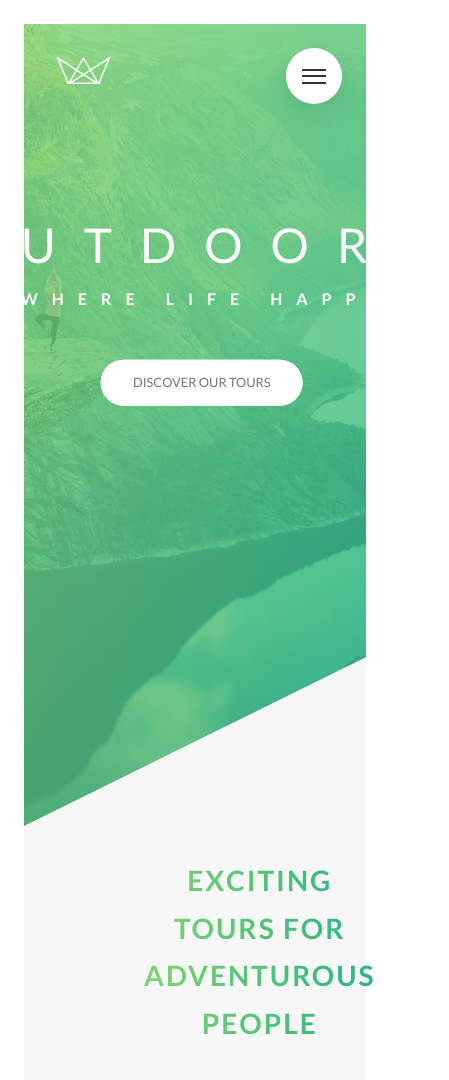
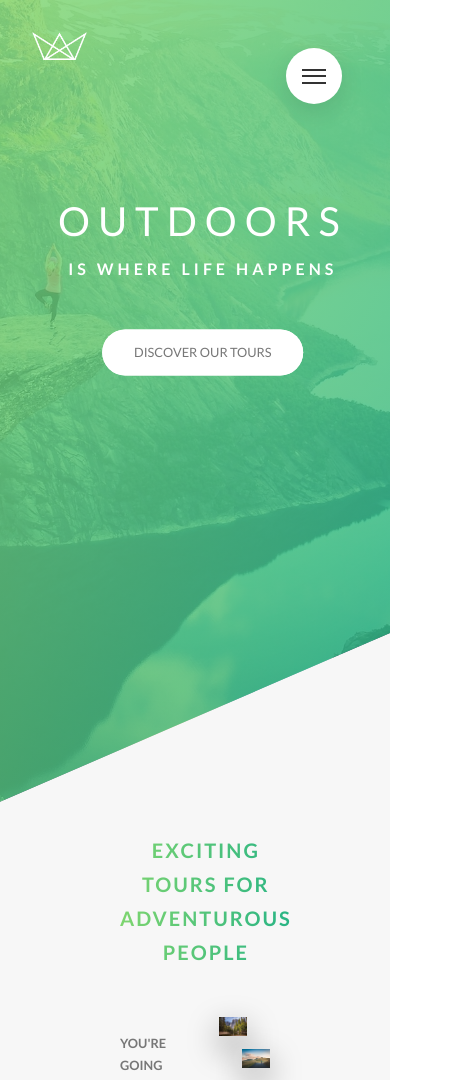
Before and after one commit to EmmanuelC1/Natours, a website: page index.html in a window 390 px wide. Shown: the top 1080 px of the page, 449 px wide, since content can reach past the window. Drawn offline with nearby package versions, Linux system fonts and the light colour scheme; files that its build step writes are made by us from their sources.

Commit message:
adds media queries for base + typography

```diff
--- a/sass/base/_base.scss
+++ b/sass/base/_base.scss
@@ -29,4 +29,9 @@ html {
 
 body {
   box-sizing: border-box;
+  padding: 3rem;
+
+  @include respond(tab-port) {
+    padding: 0;
+  }
 }
--- a/sass/base/_typography.scss
+++ b/sass/base/_typography.scss
@@ -4,7 +4,6 @@ body {
   /* font-size: 16px; */
   line-height: 1.7;
   color: $color-grey-dark;
-  padding: 3rem;
 }
 
 .heading-primary {
@@ -28,6 +27,11 @@ body {
     animation-delay: 3s;
     animation-iteration-count: 3;
     */
+
+    @include respond(phone) {
+      letter-spacing: 1rem;
+      font-size: 5rem;
+    }
   }
 
   &--sub {
@@ -37,6 +41,10 @@ body {
     letter-spacing: 1.75rem;
 
     animation: moveInRight 1s ease-out;
+
+    @include respond(phone) {
+      letter-spacing: 0.5rem;
+    }
   }
 }
 
@@ -55,6 +63,14 @@ body {
   color: transparent;
   letter-spacing: 2px;
   transition: all 0.2s;
+
+  @include respond(tab-port) {
+    font-size: 3rem;
+  }
+
+  @include respond(tab-port) {
+    font-size: 2.5rem;
+  }
 
   &:hover {
     transform: skewY(2deg) skewX(15deg) scale(1.1); //scale 110%
```
